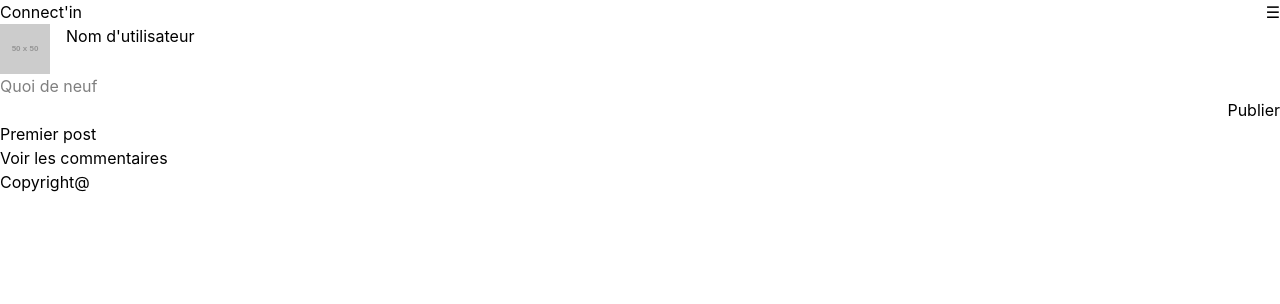
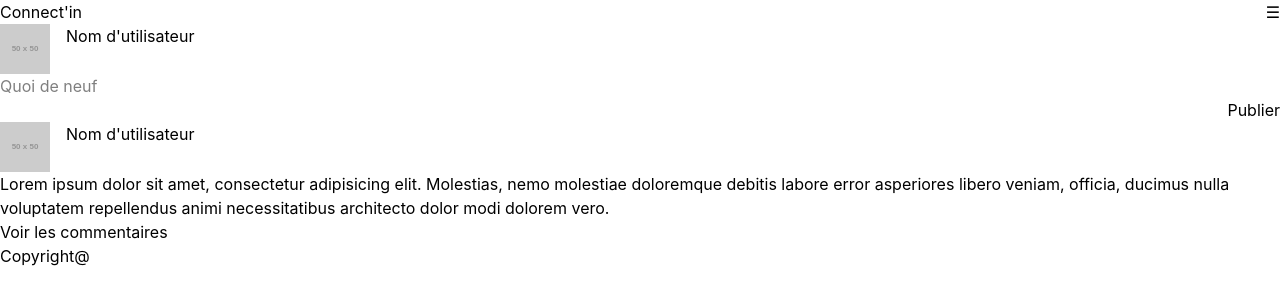
Before and after one commit to VincentLesniak/Projet-Epitech-Social-Network-2026, a React (Vite) app in the folder frontend/: page /Actuality in a window 1280 px wide. Shown: the top 304 px of the page. Built offline with nearby package versions, Linux system fonts and the light colour scheme.

Commit message:
fix: structure modification

```diff
--- a/frontend/src/components/Post.jsx
+++ b/frontend/src/components/Post.jsx
@@ -7,7 +7,16 @@ const Post = ({ data }) => {
 
   return (
     <article>
-      <p>{data.content}</p>
+      <div className="flex flex-row gap-4">
+        <img src="https://placehold.co/50" alt="Photo de profil" />
+        <p>Nom d'utilisateur</p>
+      </div>
+      <p>
+        Lorem ipsum dolor sit amet, consectetur adipisicing elit. Molestias,
+        nemo molestiae doloremque debitis labore error asperiores libero veniam,
+        officia, ducimus nulla voluptatem repellendus animi necessitatibus
+        architecto dolor modi dolorem vero.
+      </p>
 
       <button onClick={() => setShowComments(!showComments)}>
         {showComments ? "Masquer les commentaires" : "Voir les commentaires"}
```
